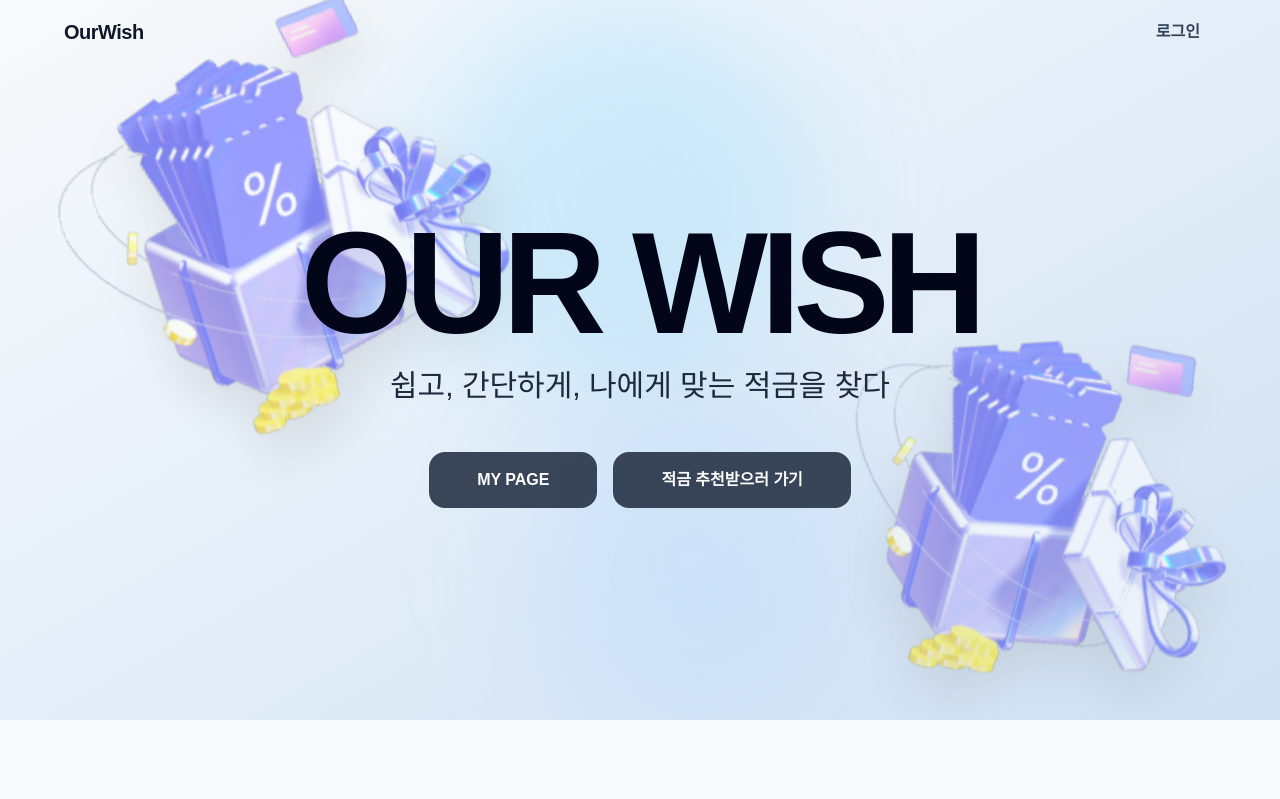
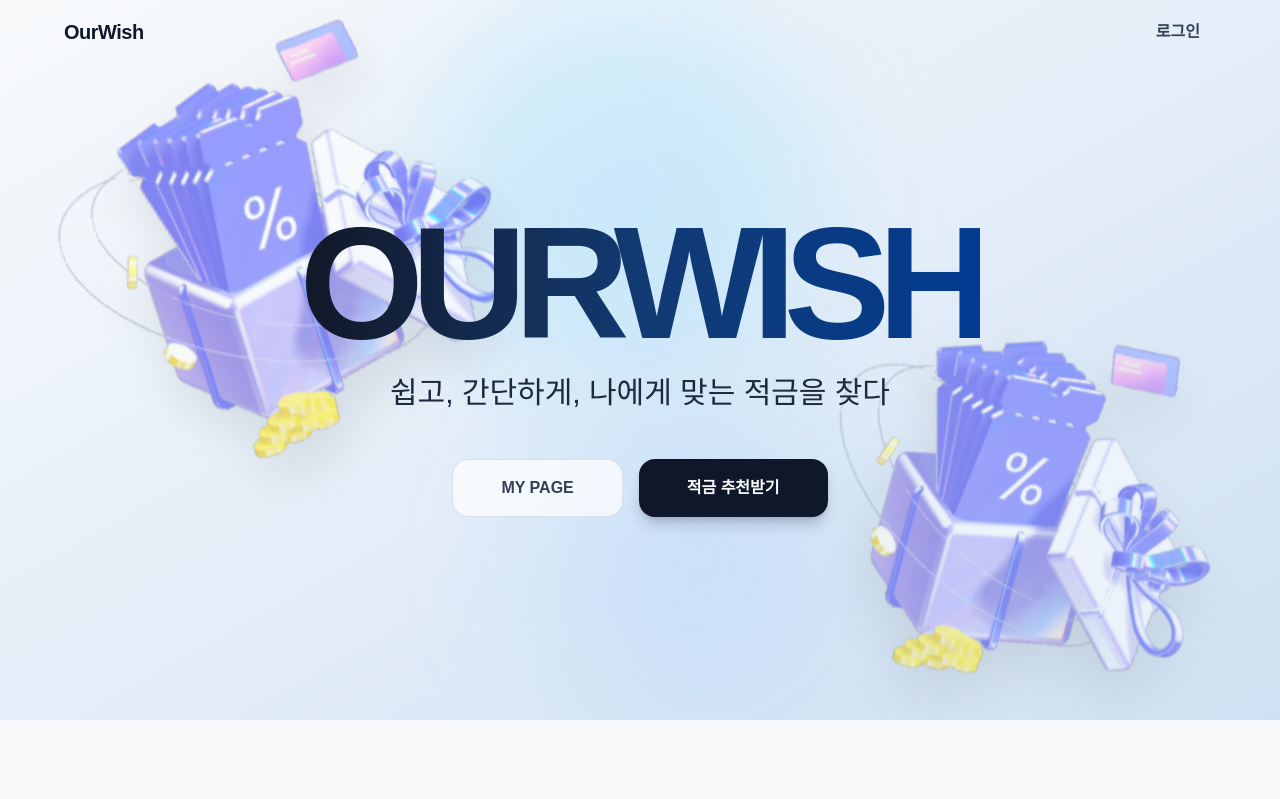
Before and after one commit to Our-Wish/ourwish, a Vue app in the folder frontend_dir/: page / in a window 1280 px wide. Shown: the top 799 px of the page. Built offline with nearby package versions, Linux system fonts and the light colour scheme; no server answers; a web font is replaced by a local one.

Commit message:
Style: 랜딩페이지 디자인 세부 수정

```diff
--- a/frontend_dir/src/components/Home/LandingHero.vue
+++ b/frontend_dir/src/components/Home/LandingHero.vue
@@ -10,21 +10,22 @@
       class="pointer-events-none absolute bottom-0 right-1/3 h-80 w-80 rounded-full bg-blue-300/20 blur-3xl"
     />
 
-    <!-- 배경 장식 이미지 (2개) -->
     <img
       :src="mainImg"
       aria-hidden="true"
-      class="pointer-events-none absolute top-4 left-8 w-120 rotate-[-18deg] opacity-60 drop-shadow-2xl"
+      class="pointer-events-none absolute top-10 left-8 w-120 rotate-[-18deg] opacity-60 drop-shadow-2xl"
     />
     <img
       :src="mainImg"
       aria-hidden="true"
-      class="pointer-events-none absolute bottom-4 right-8 w-md rotate-15 opacity-55 drop-shadow-2xl"
+      class="pointer-events-none absolute bottom-4 right-12 w-md rotate-15 opacity-55 drop-shadow-2xl"
     />
 
     <div class="relative z-10 flex flex-col items-center px-8 text-center">
-      <h1 class="text-[9rem] font-semibold leading-none tracking-tighter text-slate-950">
-        OUR WISH
+      <h1
+        class="text-[10rem] font-bold leading-none tracking-[-0.08em] bg-gradient-to-r from-[#111827] via-[#123A73] to-[#023b90] bg-clip-text text-transparent"
+      >
+        OURWISH
       </h1>
       <p class="mt-3 text-3xl font-medium text-slate-800">
         쉽고, 간단하게, 나에게 맞는 적금을 찾다
@@ -33,15 +34,16 @@
       <div class="mt-12 flex gap-4">
         <button
           @click="goToMyPage"
-          class="rounded-2xl bg-slate-800/85 px-12 py-4 text-base font-semibold text-white backdrop-blur-sm transition hover:bg-slate-800 active:scale-95"
+          class="rounded-2xl border border-slate-300/70 bg-white/70 px-12 py-4 text-base font-semibold text-slate-700 backdrop-blur-sm transition hover:bg-white active:scale-95"
         >
           MY PAGE
         </button>
+
         <button
           @click="onStart"
-          class="rounded-2xl bg-slate-800/85 px-12 py-4 text-base font-semibold text-white backdrop-blur-sm transition hover:bg-slate-800 active:scale-95"
+          class="rounded-2xl bg-slate-900 px-12 py-4 text-base font-semibold text-white shadow-lg shadow-slate-900/20 transition hover:bg-slate-800 active:scale-95"
         >
-          적금 추천받으러 가기
+          적금 추천받기
         </button>
       </div>
     </div>
```
